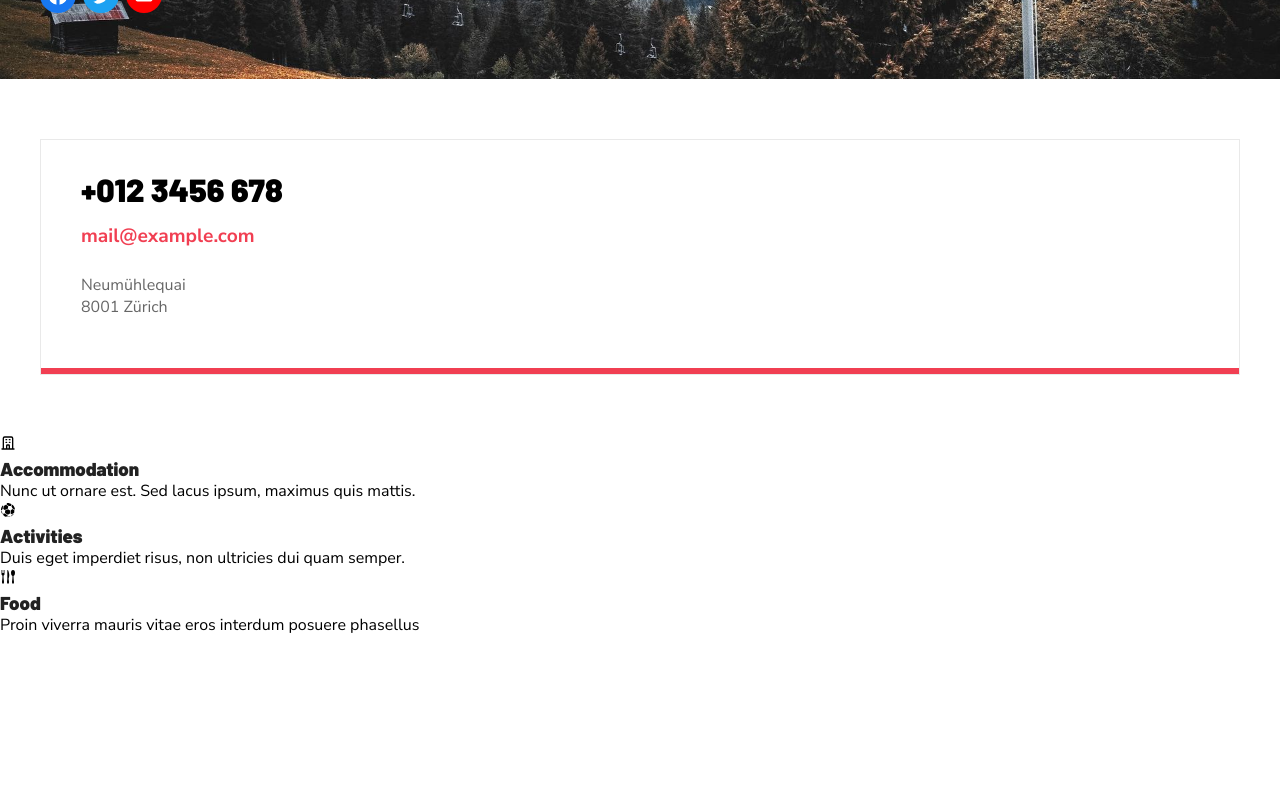
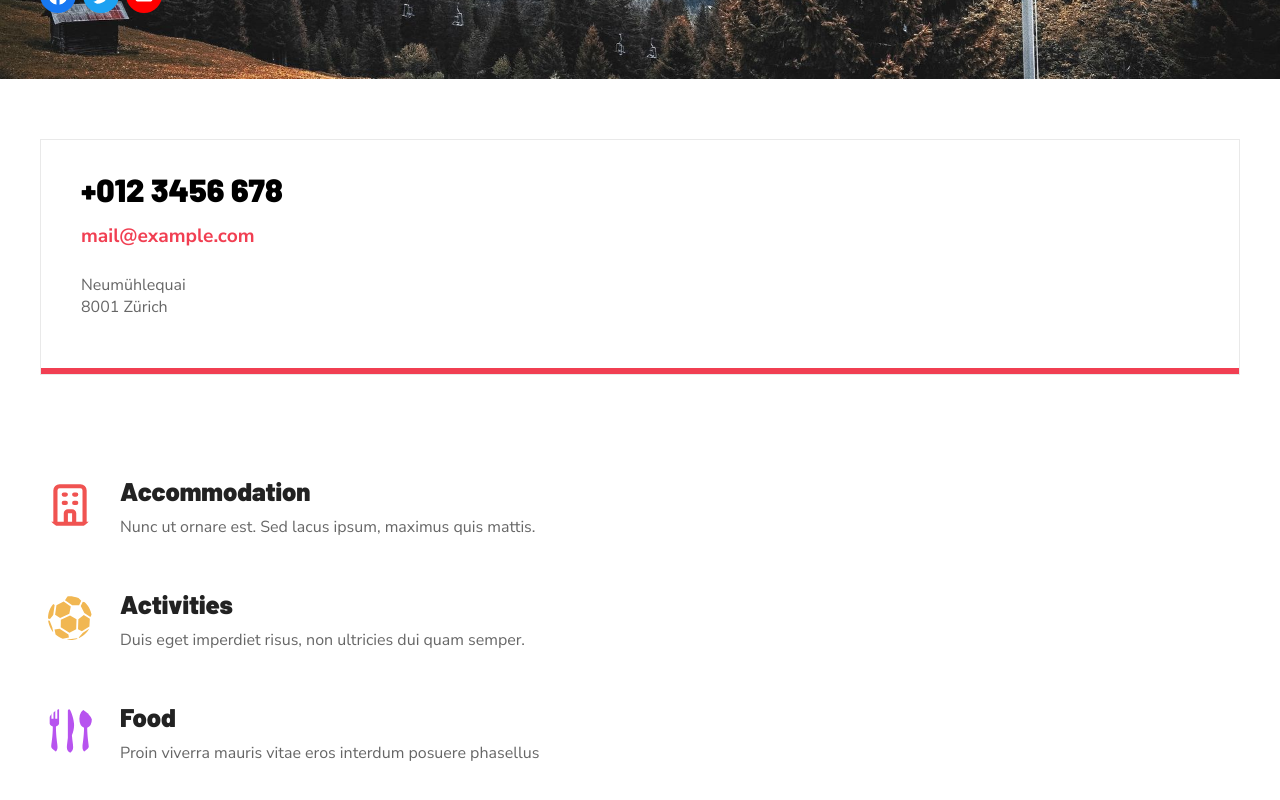
Before and after one commit to YannFigueiredo/travel-guide, a React (Create React App) app: page /help in a window 1280 px wide. Shown: the part 477-1277 px from the top of the page. Before the commit the page ends 1113 px from the top, so only its background shows below. Built offline with nearby package versions, Linux system fonts and the light colour scheme.

Commit message:
Estilizado contato e opções da página ajuda

```diff
--- a/src/pages/Help/index.js
+++ b/src/pages/Help/index.js
@@ -1,7 +1,7 @@
 import Social from '../../components/Social';
 import { HiOutlineOfficeBuilding } from 'react-icons/hi';
 import { GiSoccerBall, GiForkKnifeSpoon } from 'react-icons/gi';
-import { ContainerHelp, IntroHelp, Contact } from './style';
+import { ContainerHelp, IntroHelp, Contact, Options, Option } from './style';
 
 export default function Help(){
     return(
@@ -24,29 +24,35 @@ export default function Help(){
                 </div>
                 <hr/>
             </Contact>
-            <div>
-                <div>
-                    <HiOutlineOfficeBuilding/>
+            <Options>
+                <Option>
+                    <div>
+                        <HiOutlineOfficeBuilding className='icone' size={50} color='rgb(240, 83, 81)'/>
+                    </div>
                     <div>
                         <h3>Accommodation</h3>
                         <p>Nunc ut ornare est. Sed lacus ipsum, maximus quis mattis.</p>
                     </div>
-                </div>
-                <div>
-                    <GiSoccerBall/>
+                </Option>
+                <Option>
+                    <div>
+                        <GiSoccerBall className='icone' size={50} color='rgb(241, 183, 82)'/>
+                    </div>
                     <div>
                         <h3>Activities</h3>
                         <p>Duis eget imperdiet risus, non ultricies dui quam semper.</p>
                     </div>
-                </div>
-                <div>
-                    <GiForkKnifeSpoon/>
+                </Option>
+                <Option>
+                    <div>
+                        <GiForkKnifeSpoon className='icone' size={50} color='rgb(183, 83, 239)'/>
+                    </div>
                     <div>
                         <h3>Food</h3>
                         <p>Proin viverra mauris vitae eros interdum posuere phasellus </p>
                     </div>
-                </div>
-            </div>
+                </Option>
+            </Options>
         </ContainerHelp>
     );
 }
--- a/src/pages/Help/style.js
+++ b/src/pages/Help/style.js
@@ -10,7 +10,6 @@ export const IntroHelp = styled.div`
     background-image: url(${bg});
     background-size: cover;
     background-position: center center;
-
     padding: 60px 20px 60px 20px;
 
     h1{
@@ -81,3 +80,59 @@ export const Contact = styled.div`
         margin: 60px 40px 60px 40px;
     }
 `
+
+export const Options = styled.div`
+    padding: 40px 20px 40px 20px;
+
+    @media screen and (min-width: 992px) {
+        padding: 40px;
+    }
+`
+
+export const Option = styled.div`
+    display: flex;
+    margin-bottom: 50px;
+
+    div:nth-child(1){
+        width: 60px;
+        height: 60px;
+        display: flex;
+        align-items: center;
+        justify-content: center;
+    }
+
+    div:nth-child(1) .icone{
+        transition: ease all .3s;
+        border-radius: 50%;
+        cursor: pointer;
+    }
+
+    div:nth-child(1):hover .icone{
+        padding: 6px;
+    }
+
+    &:nth-child(1) div:nth-child(1):hover .icone{
+        border: 3px solid rgb(240, 83, 81);
+    }
+
+    &:nth-child(2) div:nth-child(1):hover .icone{
+        border: 3px solid rgb(241, 183, 82);
+    }
+
+    &:nth-child(3) div:nth-child(1):hover .icone{
+        border: 3px solid rgb(183, 83, 239);
+    }
+
+    div:nth-child(2){
+        margin-left: 20px;
+    }
+
+    div:nth-child(2) h3{
+        font-size: 1.6em;
+        margin-bottom: 10px;
+    }
+
+    div:nth-child(2) p{
+        color: rgba(0, 0, 0, .6);
+    }
+`
```
